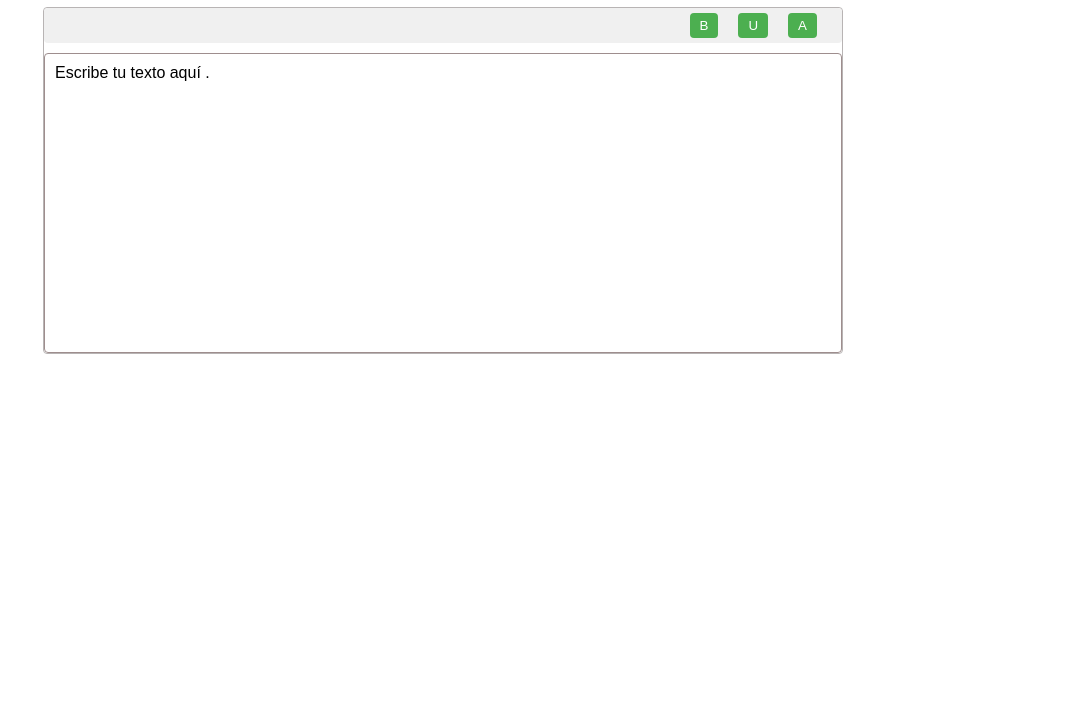
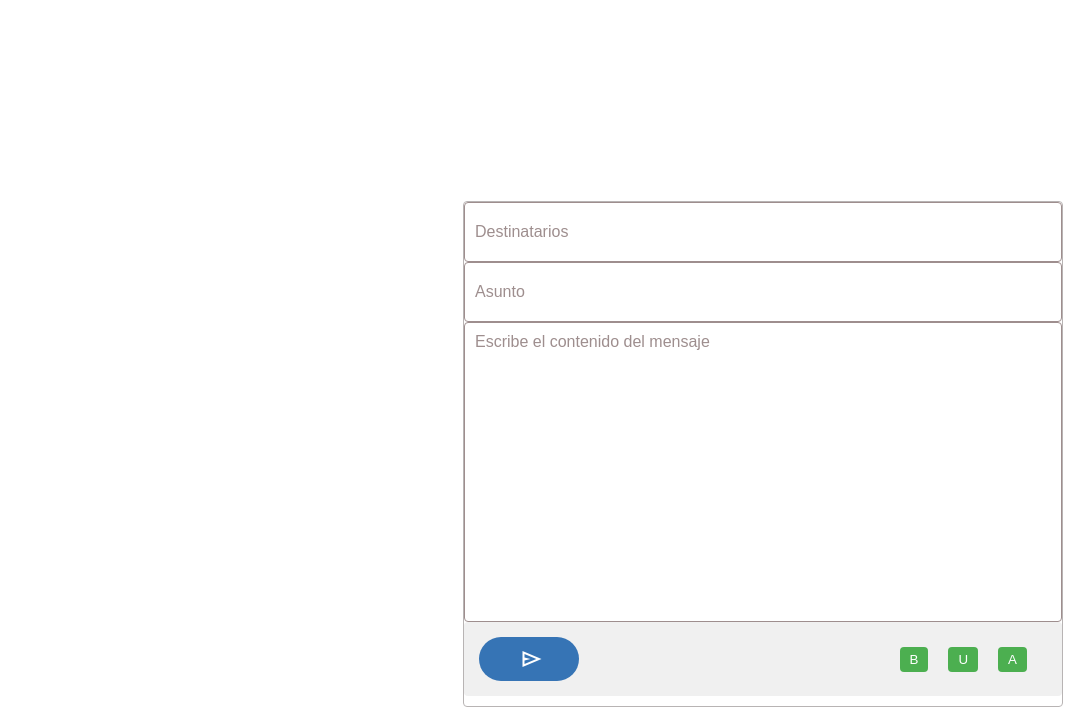
Before and after one commit to SethMillan/mail-web, a plain HTML site: page index.html in a window 1280 px wide. Shown: the part 93-800 px from the top of the page, without its empty margins (197-1280 px from the left). Drawn offline with nearby package versions, Linux system fonts and the light colour scheme.

Commit message:
feat[index]
Mejore la interfaz, agregue el boton enviar, sin funcionalidad aun, quedo pendiente arreglar el boton de mayusculas, le deje asunto y destinatario

```diff
--- a/assets/js/script.js
+++ b/assets/js/script.js
@@ -3,6 +3,8 @@ const editor = document.getElementById('editor');
 const boldBtn = document.getElementById('boldBtn');
 const underlineBtn = document.getElementById('underlineBtn');
 const uppercaseBtn = document.getElementById('uppercaseBtn');
+const noText = document.querySelectorAll('.noText');
+const btnEnviar =document.getElementById('btnSend');
 
 // Función para aplicar formato negrita
 boldBtn.addEventListener('click', () => {
@@ -14,6 +16,18 @@ underlineBtn.addEventListener('click', () => {
     document.execCommand('underline', false, null);
 });
 
+noText.forEach(element =>{
+    element.addEventListener('click', () => {
+        element.style.display = 'none';
+    });
+
+    document.addEventListener('mouseup', () => {
+        if(element.parentElement.innerText.trim()===''){
+            element.style.display = 'block';
+        }
+    });
+})
+
 // Función para convertir el texto en mayúsculas
 uppercaseBtn.addEventListener('click', () => {
     let selectedText = window.getSelection().toString();
@@ -23,6 +37,10 @@ uppercaseBtn.addEventListener('click', () => {
         editor.innerHTML = editor.innerHTML.toUpperCase();
     }
 });
+
+btnEnviar.addEventListener('click', () => {
+    alert('¡Mensaje enviado!');
+  });
 
 // Borrar texto de ayuda cuando el usuario empiece a escribir
 editor.addEventListener('focus', () => {
--- a/assets/styles/style.css
+++ b/assets/styles/style.css
@@ -1,20 +1,76 @@
+*{
+    margin: 0;
+    padding: 0;
+    box-sizing: border-box;
+}
+html{
+    height: 100%;
+}
 body {
+    display: flex;
+    flex-direction: column;
+    align-items: center;
+    justify-content: center;
     font-family: Arial, sans-serif;
-    max-width: 800px;
     margin: 0 auto;
     padding: 20px;
+    height: 100%;
 }
+
+.editor-container {
+    position: fixed;
+    bottom: 0;
+    right: 20px;
+    width: 600px;
+    border: 1px solid #b8b4b4;
+    border-radius: 4px;
+    overflow: hidden;
+}
+
 
 .toolbar {
     display: flex;
-    justify-content: flex-end;
+    justify-content: space-between;
     margin-bottom: 10px;
-    padding: 5px;
+    padding: 15px;
     background-color: #f0f0f0;
     border-radius: 4px;
 
 }
+.btnSend{
+    display: flex;
+    flex-direction: row;
+    align-items: center;
+    justify-content: center;
+    padding: 10px;
+    width: 100px;
+    padding-left: 15px;
+    border-radius: 64px;
+    background-color: #3674B5;
+    color: white;
+    transition: ease-in-out 1s;
 
+}
+.btnSend p{
+    opacity: 0;
+    visibility: hidden;
+    transition: opacity 0.5s ease-in-out, visibility 0.5s ease-in-out;
+    display: none;
+
+}
+.btnSend:hover{
+    align-items: center;
+    justify-content: space-around;
+    cursor: pointer;
+    width: 150px;
+    transition: ease-in-out 1s;
+}
+.btnSend:hover p{
+    opacity: 1;
+    visibility: visible;
+    transition: opacity 0.5s ease-in-out, visibility 0.5s ease-in-out;
+    display: block;
+}
 .toolbar button {
     margin-right: 20px;
     padding: 5px 10px;
@@ -36,12 +92,28 @@ body {
     overflow-y: auto;
 }
 
-.editor-container {
-    border: 1px solid #b8b4b4;
-    border-radius: 4px;
-    overflow: hidden;
+.editText{
+    display: flex;
+    align-items: center;
 }
-
 h1{
     text-align: center;
 }
+#destino, #asunto{
+    display: flex;
+    flex-direction: column;
+    justify-content: center;
+    padding: 10px;
+    height: 35px;
+    border-radius: 4px;
+    width: 100%;
+    height: 60px;
+    box-sizing: border-box;
+    border: 1px solid #9e8e8e;
+    margin: 0;
+}
+.noText {
+    color: #9e8e8e;
+    width: 100%;
+    margin: 0;
+}
--- a/index.html
+++ b/index.html
@@ -1,31 +1,40 @@
 <!DOCTYPE html>
 <html lang="es">
+
 <head>
     <meta charset="UTF-8">
     <meta name="viewport" content="width=device-width, initial-scale=1.0">
     <title>Editor de Texto Simple</title>
     <link rel="stylesheet" href="/assets/styles/style.css">
-
-
-
+    <link rel="stylesheet"
+        href="https://fonts.googleapis.com/css2?family=Material+Symbols+Outlined:opsz,wght,FILL,GRAD@20..48,100..700,0..1,-50..200&icon_names=send" />
 </head>
 
 <body>
-    <h1>Editor correo electronico</h1>
-
     <div class="editor-container">
+        <div id="destino" contenteditable="true">
+            <p class="noText">Destinatarios</p>
+        </div>
+        <div id="asunto" contenteditable="true">
+            <p class="noText">Asunto</p>
+        </div>
+        <div id="editor" contenteditable="true">
+            <p class="noText">Escribe el contenido del mensaje</p>
+        </div>
         <div class="toolbar">
-            <button id="boldBtn" title="Negrita">B</button>
-            <button id="underlineBtn" title="Subrayado">U</button>
-            <button id="uppercaseBtn" title="Mayúsculas">A</button>
+            <div id="btnSend" class="btnSend">
+                <p>Enviar</p>
+                <span class="material-symbols-outlined">send</span>
+            </div>
+            <div class="editText">
+                <button id="boldBtn" title="Negrita">B</button>
+                <button id="underlineBtn" title="Subrayado">U</button>
+                <button id="uppercaseBtn" title="Mayúsculas">A</button>
+            </div>
         </div>
 
-        <div id="editor" contenteditable="true">
-            Escribe tu texto aquí .
-        </div>
     </div>
-
-
     <script src="assets/js/script.js"></script>
 </body>
+
 </html>
```
